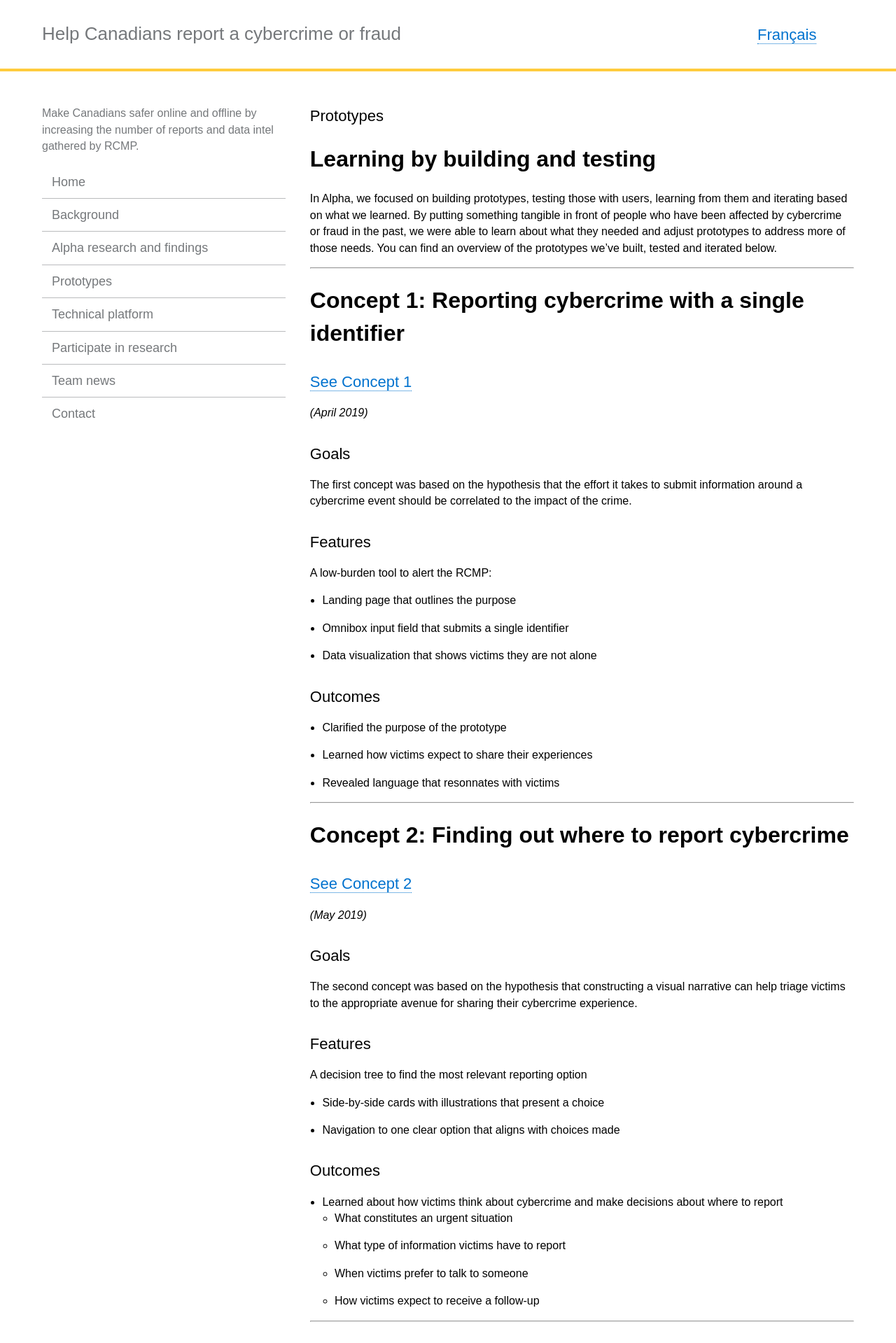
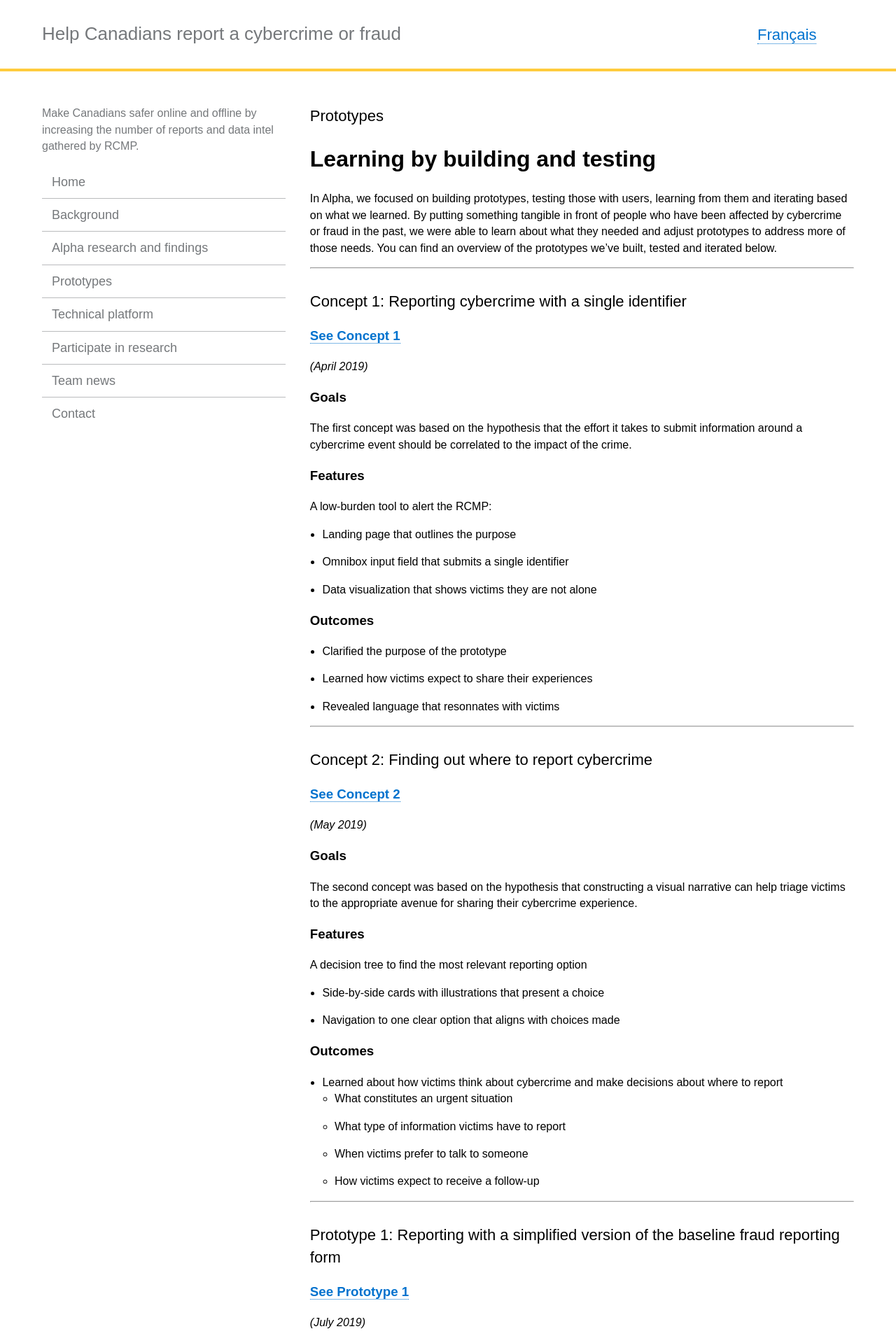
Before and after one commit to cds-snc/rcmp-report-a-cybercrime-alpha-documentation, a Jekyll site: the page built from _pages/en/prototypes.md, in a window 1280 px wide. Shown: the top 1919 px of the page at 70% size. Built offline with Jekyll 4.4.1, drawn with Linux system fonts in a browser that asks for light colours.

Commit message:
Change heading structure

```diff
--- a/_pages/en/prototypes.md
+++ b/_pages/en/prototypes.md
@@ -12,41 +12,41 @@ In Alpha, we focused on building prototypes, testing those with users, learning
 
 ---
 
-# Concept 1: Reporting cybercrime with a single identifier
+## Concept 1: Reporting cybercrime with a single identifier
 
-## [See Concept 1](https://rac-concept-1.herokuapp.com/)
+### [See Concept 1](https://rac-concept-1.herokuapp.com/)
 *(April 2019)*
 
-## Goals
+### Goals
 The first concept was based on the hypothesis that the effort it takes to submit information around a cybercrime event should be correlated to the impact of the crime.
 
-## Features
+### Features
 A low-burden tool to alert the RCMP:
  * Landing page that outlines the purpose
  * Omnibox input field that submits a single identifier
  * Data visualization that shows victims they are not alone
 
-## Outcomes
+### Outcomes
  * Clarified the purpose of the prototype
  * Learned how victims expect to share their experiences
  * Revealed language that resonnates with victims
 
  ---
 
-# Concept 2: Finding out where to report cybercrime
+## Concept 2: Finding out where to report cybercrime
 
-## [See Concept 2](https://rac-concept-2.herokuapp.com/)
+### [See Concept 2](https://rac-concept-2.herokuapp.com/)
 *(May 2019)*
 
-## Goals
+### Goals
 The second concept was based on the hypothesis that constructing a visual narrative can help triage victims to the appropriate avenue for sharing their cybercrime experience.
 
-## Features
+### Features
 A decision tree to find the most relevant reporting option
  * Side-by-side cards with illustrations that present a choice
  * Navigation to one clear option that aligns with choices made
 
-## Outcomes
+### Outcomes
  * Learned about how victims think about cybercrime and make decisions about where to report
    * What constitutes an urgent situation
    * What type of information victims have to report
@@ -55,15 +55,15 @@ A decision tree to find the most relevant reporting option
 
 ---
 
-# Prototype 1: Reporting with a simplified version of the baseline fraud reporting form
+## Prototype 1: Reporting with a simplified version of the baseline fraud reporting form
 
-## [See Prototype 1](https://www.report-a-cybercrime.alpha.rcmp-grc.gc.ca/p1)
+### [See Prototype 1](https://www.report-a-cybercrime.alpha.rcmp-grc.gc.ca/p1)
 *(July 2019)*
 
-## Goals
+### Goals
 This prototype was designed to test how victims of cybercrime engage with a form that asks preset questions. It was based on the closest online reporting service that exists in Canada, the [basline fraud reporting system](https://report-a-cybercrime.alpha.rcmp-grc.gc.ca/CAFCFRS/), and early learnings from Alpha.
 
-## Features
+### Features
 Re-designed baseline reporting form
  * Structured form fields
  * Divided into short sections
@@ -74,31 +74,31 @@ Re-designed baseline reporting form
   * Contact details
  * Reference number provided
 
-## Outcomes
+### Outcomes
  *
 
 ---
 
-# Prototype 2: Reporting more flexibly with reassurance and guidance
+## Prototype 2: Reporting more flexibly with reassurance and guidance
 
-## [See Prototype 2](https://www.report-a-cybercrime.alpha.rcmp-grc.gc.ca/p2)
+### [See Prototype 2](https://www.report-a-cybercrime.alpha.rcmp-grc.gc.ca/p2)
 *(August 2019)*
 
-## Goals
+### Goals
 This prototype was designed to test how victims respond to an open form. It applies learnings from research with victims and police of jurisdiction, including the need to provide emotional reassurance, guidance, and setting clear expectations.
 
-## Features
+### Features
 Iteration of Prototype 1
  * Provides flexibility in how people report
  * Asks about impact
  * Uses reassuring language
  * Provides guidance on what happens next
 
-## Outcomes
+### Outcomes
  *
 
 ---
 
-# How these performed
+## How these performed
 
 Comparing Prototype 1 and Prototype 2 in a quantitative study
```
